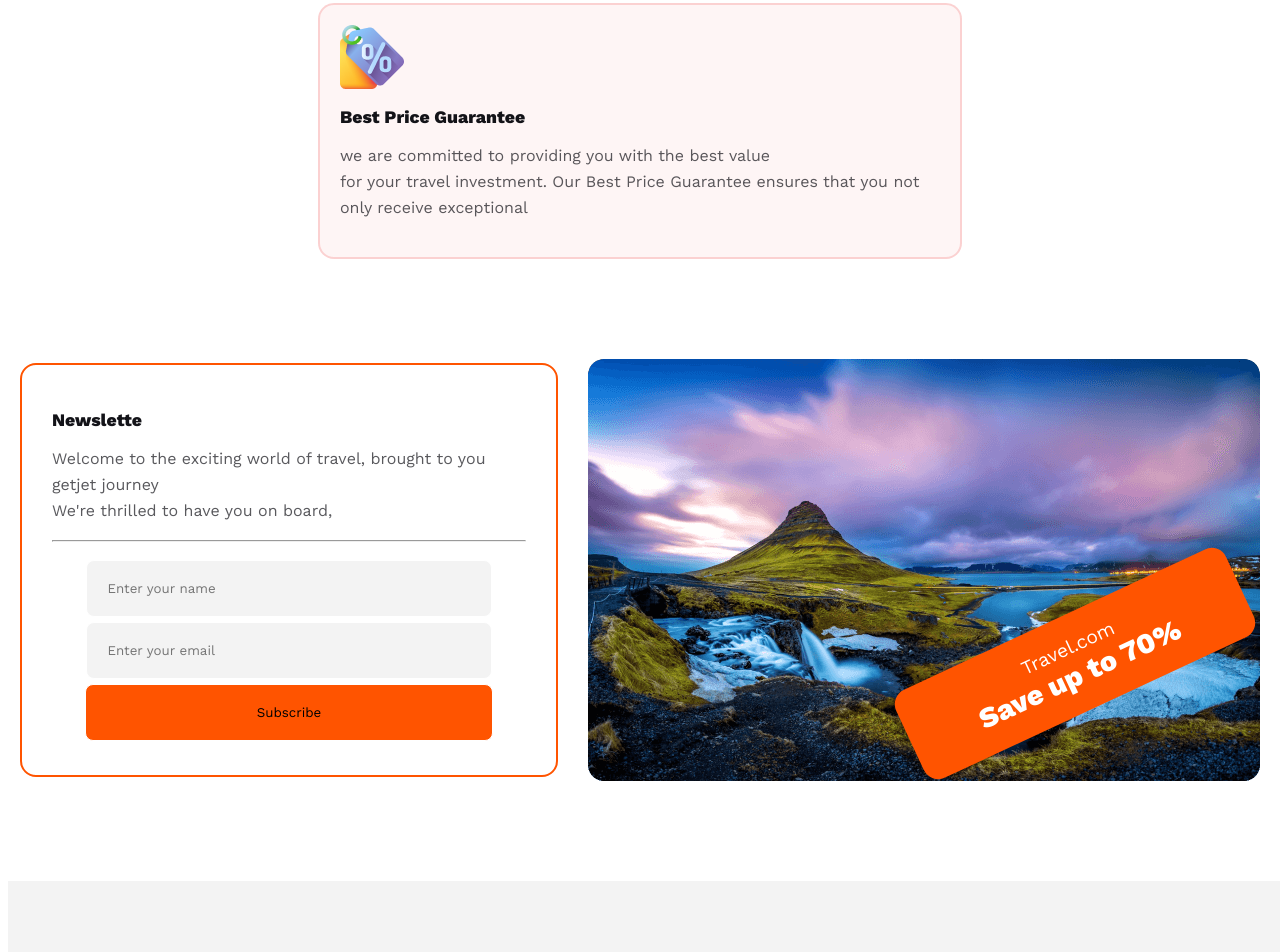
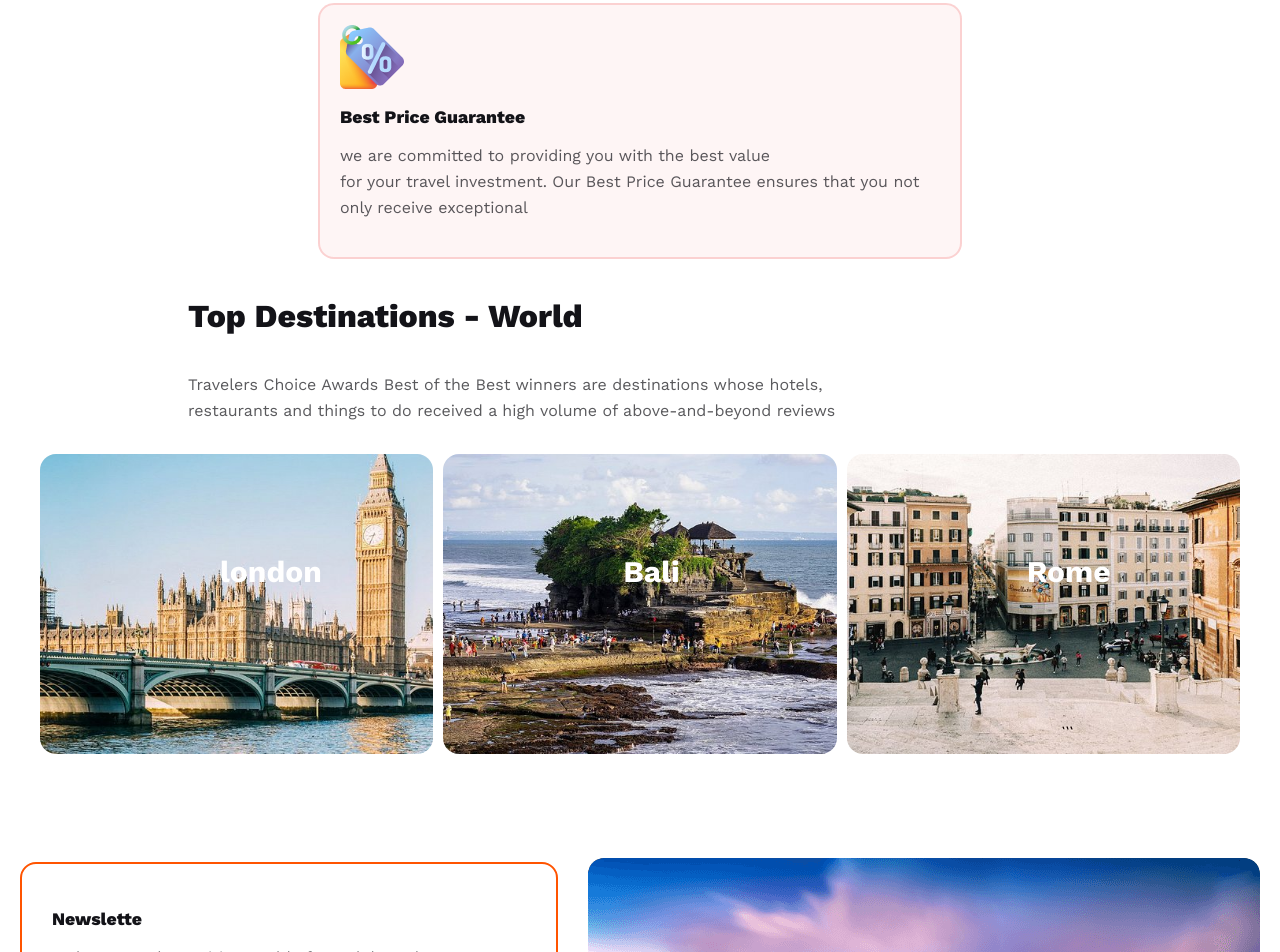
Before and after one commit to hasanali190120/JetSet-journeys, a plain HTML site: page index.html in a window 1280 px wide. Shown: the part 3044-3996 px from the top of the page. Drawn offline with nearby package versions, Linux system fonts and the light colour scheme.

Commit message:
added my section file

```diff
--- a/index.html
+++ b/index.html
@@ -146,6 +146,37 @@
             </div>
 
         </section>
+
+
+        <section class="Top-Destinations">
+            <div class="Top-Destinations-title">
+                <h1 class="Top-Destinations-head">Top Destinations - World</h1>
+                 <p class="Top-Destinations-pra">Travelers Choice Awards Best of the Best winners are destinations whose hotels,<br>restaurants and things to do received a high volume of above-and-beyond reviews  </p>
+            </div>
+            <div class="grid-container">
+                <div class="row">
+                <div class="image">
+                    <img src="./Images/london.png" alt="">
+                    <p class="text">london</p>
+
+                </div>
+                <div class="image">
+                    <img src="./Images/Bali.png" alt="">
+                    <p class="text">Bali</p>
+                </div>
+                <div class="image">
+                    <img src="./Images/rome.png" alt="">
+                    <p class="text">Rome</p>
+
+                </div>
+                </div>
+
+            </div>
+
+        </section>
+
+
+
         <section>
             <div class="media-section">
                 <div class="media-section1">
@@ -186,7 +217,7 @@
         </div>
 
         <hr>
-        <p class="last">2017, All Rights Reserved</p>
+        <p class="last">2023, All Rights Reserved</p>
     </footer>
 </body>
 
--- a/styles/responsive.css
+++ b/styles/responsive.css
@@ -1,17 +1,20 @@
 @media screen and (max-width: 576px) {
-    .input-section{
+    .input-section {
         flex-direction: column;
     }
-    .explore-travle{
+
+    .explore-travle {
         justify-content: center;
         align-items: center;
         height: 50%;
         width: 100%;
     }
-    .select-tag{
+
+    .select-tag {
         width: 180px;
         height: 65px;
     }
+
     .feature {
         flex-direction: column;
         display: flex;
@@ -20,10 +23,12 @@
         justify-content: center;
         align-items: center;
     }
-        .features-img{
+
+    .features-img {
         width: 100%;
-            height: 40%;
+        height: 100%;
     }
+
     .row {
 
         display: flex;
@@ -38,7 +43,7 @@
 
     }
 
-    .text{
+    .text {
         position: absolute;
         font-size: 30px;
         color: #FFF;
--- a/styles/styles.css
+++ b/styles/styles.css
@@ -166,6 +166,7 @@ header {
 
 
 
+
 }
 
 
@@ -174,11 +175,13 @@ header {
     width: 100%;
     height: 100%;
     position: relative;
+
 }
 
 .image img {
     width: 100%;
     height: 300px;
+    border-radius: 16px;
 }
 
 .text {
@@ -372,3 +375,23 @@ footer hr {
     font-weight: 300;
     margin-top: 50px;
 }
+
+/* extra part */
+.Top-Destinations-head {
+    color: #131318;
+    font-size: 2rem;
+    font-weight: 800;
+    line-height: 60px;
+    margin-left: 180px;
+}
+
+.Top-Destinations-pra {
+    color: #5A5A5D;
+    font-size: 1rem;
+    font-weight: 400;
+    line-height: 26px;
+    margin-left: 180px;
+}
+ .grid-container{
+    border-radius: 16px;
+ }
```
Also changed, not shown: Images/Bali.png (added), Images/hanoi.png (added), Images/london.png (added), Images/rome.png (added). Lines whose indentation alone changed are shown as unchanged.
